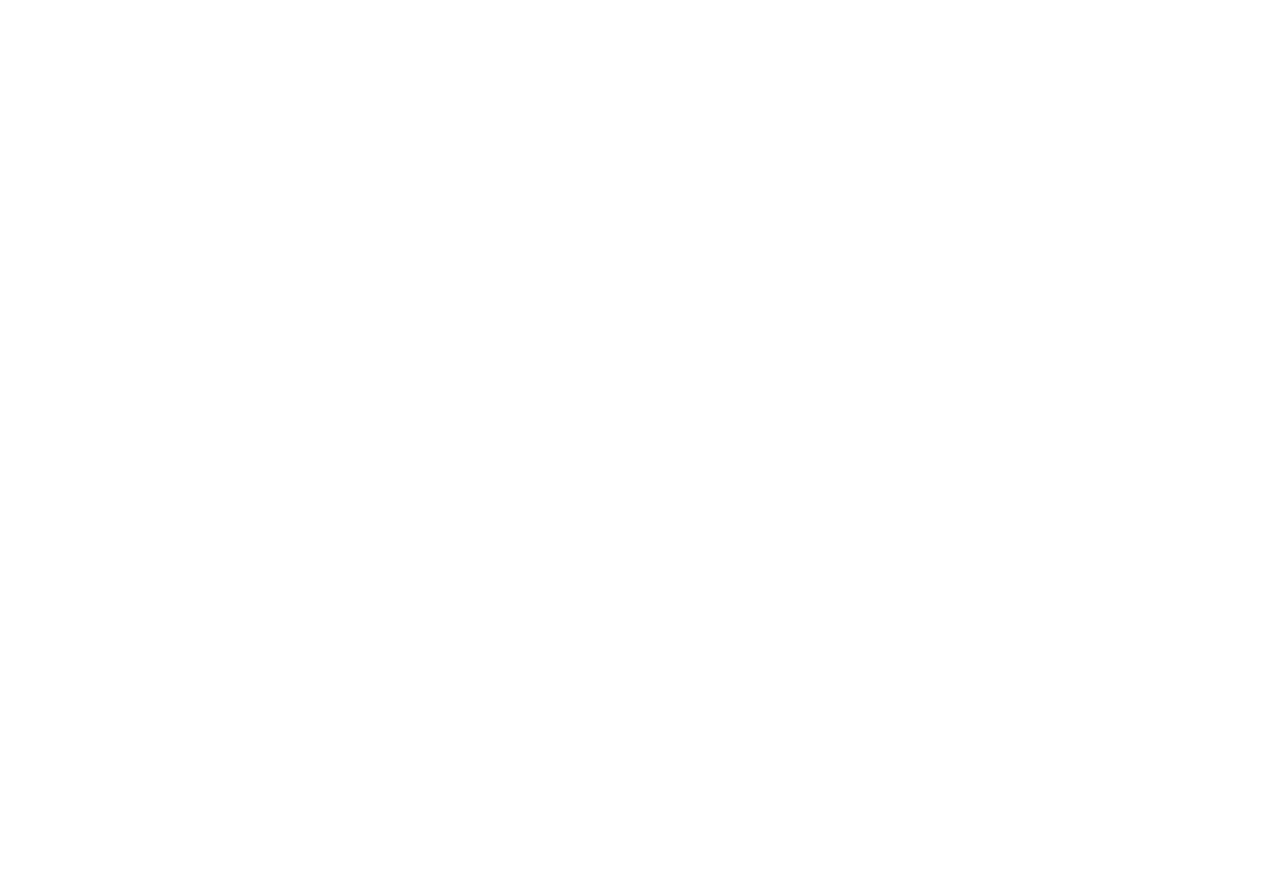
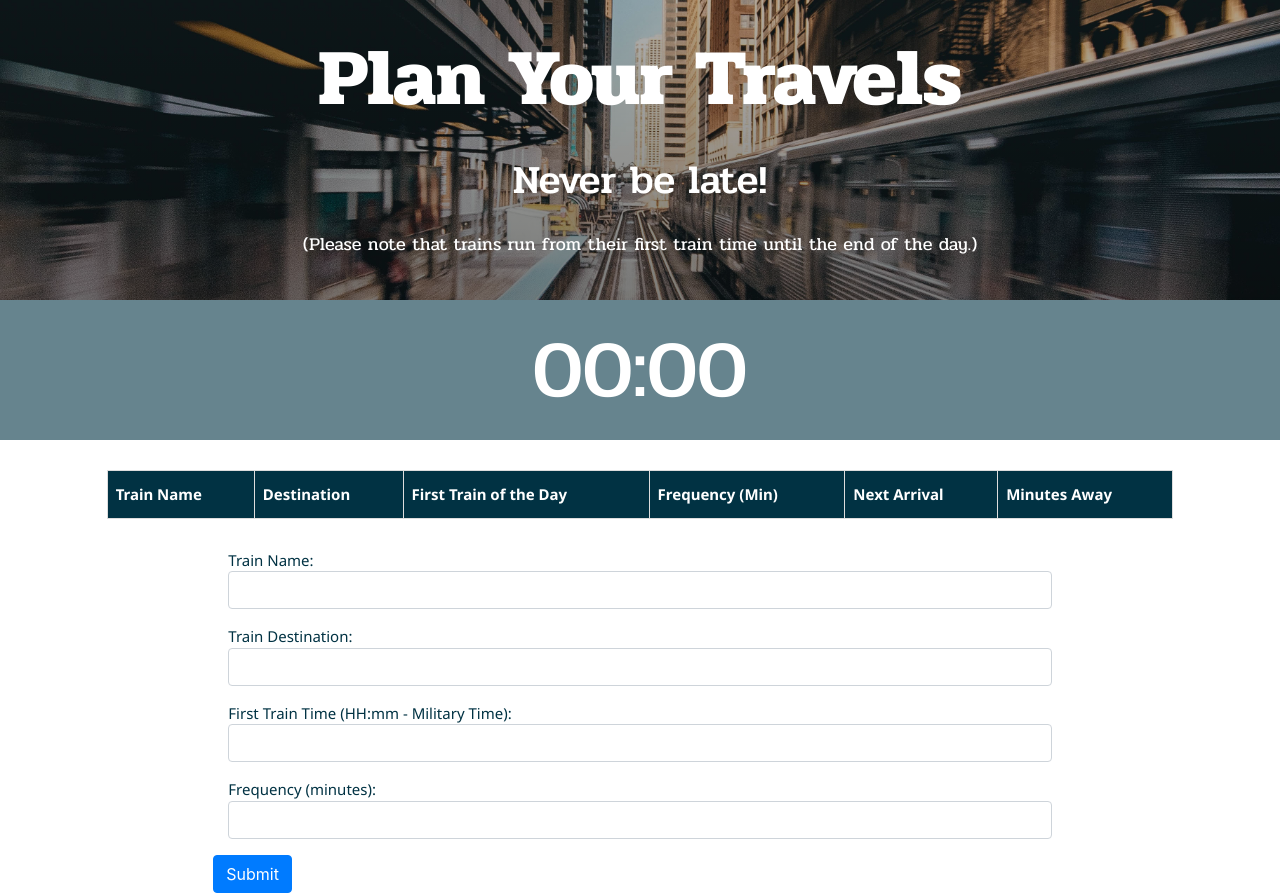
Before and after one commit to ingan274/TrainScheduler, a plain HTML site: page index.html in a window 1280 px wide. Before the commit the page ends 800 px from the top, so only its background shows below. Drawn offline with nearby package versions, Linux system fonts and the light colour scheme; a web font is replaced by a local one.

Commit message:
html and css 80 percent dont

```diff
--- a/assets/css/train.css
+++ b/assets/css/train.css
@@ -0,0 +1,98 @@
+/* font-family: 'Pridi', serif; */
+
+
+/* font-family: 'Noto Sans', sans-serif; */
+
+* {
+    margin: 0px;
+    padding: 0;
+    box-sizing: border-box;
+}
+
+
+/* Header */
+
+.headImg {
+    background: linear-gradient(to bottom, rgba(0, 0, 0, .3), rgba(0, 0, 0, .5)), url(../imgs/trainback.jpg);
+    height: 300px;
+    background-size: cover;
+}
+
+.mainTitle {
+    text-align: center;
+    color: white;
+    font-family: 'Pridi', serif;
+    font-size: 80px;
+    font-weight: 700;
+    padding-top: 30px;
+}
+
+#subtitle2 {
+    font-size: 18px;
+    font-weight: 400;
+}
+
+#subtitle {
+    font-size: 40px;
+    font-weight: 500;
+}
+
+
+/* CurrentTime */
+
+.currentTime {
+    text-align: center;
+    background: rgba(1, 50, 67, .6);
+    color: white;
+    font-family: 'Pridi', serif;
+    font-size: 80px;
+    font-weight: 500;
+    padding-top: 10px;
+    padding-bottom: 10px;
+}
+
+
+/* Train Display */
+
+.timeTable {
+    color: white;
+    font-family: 'Noto Sans', sans-serif;
+    font-size: 15px;
+    font-weight: 400;
+    margin: 30px auto;
+    padding: 10px 20px;
+    border-collapse: collapse;
+    width: 100%;
+}
+
+.timeTable td,
+.timeTable th {
+    border: 1px solid #ddd;
+    padding: 8px;
+}
+
+.timeTable tr:nth-child(even) {
+    background-color: rgba(228, 241, 254, 1);
+}
+
+.timeTable tr:hover {
+    background-color: rgba(107, 185, 240, 1);
+}
+
+.timeTable th {
+    padding-top: 12px;
+    padding-bottom: 12px;
+    text-align: left;
+    background-color: rgba(1, 50, 67, 1);
+    color: white;
+}
+
+
+/* Form */
+
+.form-group {
+    color: rgba(1, 50, 67, 1);
+    font-family: 'Noto Sans', sans-serif;
+    font-size: 15px;
+    font-weight: 400;
+}
--- a/assets/js/train.js
+++ b/assets/js/train.js
@@ -0,0 +1,72 @@
+var config = {
+    // apiKey: "AIzaSyCWm736WLxvxj93jE0hzjbQ2qwYH0WtCgM",
+    // authDomain: "train-scheduler-29f86.firebaseapp.com",
+    // databaseURL: "https://train-scheduler-29f86.firebaseio.com",
+    // projectId: "train-scheduler-29f86",
+    // storageBucket: "",
+    // messagingSenderId: "871464677087"
+};
+firebase.initializeApp(config);
+
+var database = firebase.database();
+
+var globalCurrentHour = moment().hour();
+var globalCurrentMinutes = moment().minutes();
+var globalCurrentTime = moment(globalCurrentHour + ":" + globalCurrentMinutes, "HH:mm");
+$("#current-time").text(globalCurrentTime.format("hh:mm a"));
+
+$("#submit-button").on("click", function() {
+    event.preventDefault();
+
+    var name = $("#train-name").val().trim();
+    var destination = $("#destination").val().trim();
+    var firstTime = $("#first-train-time").val().trim();
+    var frequency = parseInt($("#frequency").val().trim());
+
+    database.ref().push({
+        name: name,
+        destination: destination,
+        firstTime: firstTime,
+        frequency: frequency
+    })
+
+    $("input").val("");
+})
+
+database.ref().on("child_added", function(snapshot) {
+    console.log(snapshot);
+    var newTrain = $("<tr>").appendTo($("#train-data"));
+    addData(snapshot.val().name).appendTo(newTrain);
+    addData(snapshot.val().destination).appendTo(newTrain);
+
+    var firstTime = moment(snapshot.val().firstTime, "HH:mm");
+    addData(firstTime.format("hh:mm a")).appendTo(newTrain);
+
+    var frequency = snapshot.val().frequency;
+    addData(frequency).appendTo(newTrain);
+
+    var localCurrentHour = moment().hour();
+    var localCurrentMinutes = moment().minutes();
+    var localCurrentTime = moment(localCurrentHour + ":" + localCurrentMinutes, "HH:mm");
+    $("#current-time").text(localCurrentTime.format("hh:mm a"));
+
+    if (firstTime > localCurrentTime) {
+        var nextArrivalTime = firstTime.format("hh:mm a");
+        var minutesAway = firstTime.diff(localCurrentTime, "minutes");
+    } else {
+        var differenceInMinutes = localCurrentTime.diff(firstTime, "minutes");
+        var minutesAway = frequency - (differenceInMinutes % frequency);
+
+        var nextArrival = localCurrentTime.add(minutesAway, "minutes");
+        var nextArrivalHour = nextArrival.hour();
+        var nextArrivalMinutes = nextArrival.minutes();
+        var nextArrivalTime = moment(nextArrivalHour + ":" + nextArrivalMinutes, "HH:mm").format("hh:mm a");
+    }
+
+    addData(nextArrivalTime).appendTo(newTrain);
+    addData(minutesAway).appendTo(newTrain);
+})
+
+function addData(data) {
+    return $("<td>").text(data)
+}
--- a/index.html
+++ b/index.html
@@ -8,32 +8,85 @@
     <title>Train Scheduler</title>
 
     <!-- Bootstrap -->
-    <link rel="stylesheet" href="https://stackpath.bootstrapcdn.com/bootstrap/4.3.1/css/bootstrap.min.css"
-        integrity="sha384-ggOyR0iXCbMQv3Xipma34MD+dH/1fQ784/j6cY/iJTQUOhcWr7x9JvoRxT2MZw1T" crossorigin="anonymous">
+    <link rel="stylesheet" href="https://stackpath.bootstrapcdn.com/bootstrap/4.3.1/css/bootstrap.min.css" integrity="sha384-ggOyR0iXCbMQv3Xipma34MD+dH/1fQ784/j6cY/iJTQUOhcWr7x9JvoRxT2MZw1T" crossorigin="anonymous">
 
     <!-- CSS Links -->
     <link rel="stylesheet" type="text/css" href="./assets/css/train.css">
     <link rel="stylesheet" type="text/css" href="./assets/css/reset.css">
 
     <!--Fonts-->
-    <link href="https://fonts.googleapis.com/css?family=Arvo:400,700|Gravitas+One&display=swap" rel="stylesheet">
+    <link href="https://fonts.googleapis.com/css?family=Pridi:400,500,600,700&display=swap" rel="stylesheet">
+    <link href="https://fonts.googleapis.com/css?family=Noto+Sans:400,700&display=swap" rel="stylesheet">
+
     <!-- link to jquery -->
-    <script src="https://code.jquery.com/jquery-3.4.1.min.js"
-        integrity="sha256-CSXorXvZcTkaix6Yvo6HppcZGetbYMGWSFlBw8HfCJo=" crossorigin="anonymous"></script>
+    <script src="https://code.jquery.com/jquery-3.4.1.min.js" integrity="sha256-CSXorXvZcTkaix6Yvo6HppcZGetbYMGWSFlBw8HfCJo=" crossorigin="anonymous"></script>
+
+    <!-- Firebase References -->
+    <script src="https://www.gstatic.com/firebasejs/6.0.4/firebase-app.js"></script>
+    <script src="https://www.gstatic.com/firebasejs/6.0.4/firebase-database.js"></script>
+
 </head>
 
 <body>
-    <header>
-        <h1 class="title"></h1>
-        <h1 class="subtitle"></h1>
+    <header class="headImg">
+        <h1 class="mainTitle">Plan Your Travels</h1>
+        <h1 class="mainTitle" id="subtitle">Never be late!</h1>
+        <h1 class="mainTitle" id="subtitle2">(Please note that trains run from their first train time until the end of the day.)</h1>
+    </header>
 
-    </header>
-    <section class="trainSchedule">
+    <section class="currentTime">00:00</section>
 
+    <section class="trainSchedule container-fluid">
+        <div class="row">
+            <div class="col-1"></div>
+            <table class="timeTable col-10">
+                <thead class="tableTitle">
+                    <th class="tableTitle ">Train Name</th>
+                    <th class="tableTitle ">Destination</th>
+                    <th class="tableTitle ">First Train of the Day</th>
+                    <th class="tableTitle ">Frequency (Min)</th>
+                    <th class="tableTitle ">Next Arrival</th>
+                    <th class="tableTitle ">Minutes Away</th>
+                </thead>
+                <tbody class="newTrainData">
+
+                </tbody>
+            </table>
+            <div class="col-1"></div>
+        </div>
     </section>
 
-    <section class="trainSubmission">
+    <section class="trainSubmission container-fluid">
+        <div class="row">
+            <div class="col-2"></div>
 
+            <form class="col-8 container-fluid">
+                <div class="form-group">
+                    <label for="trainName">Train Name:</label>
+                    <input type="trainName" class="form-control" id="trainNameInput">
+                </div>
+
+                <div class="form-group">
+                    <label for="trainDestination">Train Destination:</label>
+                    <input type="trainDest" class="form-control" id="trainDestinationInput">
+                </div>
+
+                <div class="form-group">
+                    <label for="firstTrainTime">First Train Time (HH:mm - Military Time):</label>
+                    <input type="firstTrainTime" class="form-control" id="trainTimeInput">
+                </div>
+
+                <div class="form-group">
+                    <label for="frequency">Frequency (minutes):</label>
+                    <input type="frequency" class="form-control" id="frequencyInput">
+                </div>
+
+                <div class="row">
+                    <button type="submit" class="btn btn-primary">Submit</button>
+                </div>
+            </form>
+            <div class="col-2"></div>
+        </div>
     </section>
 
 
```
Also changed, not shown: assets/imgs/trainback.jpg (added).
